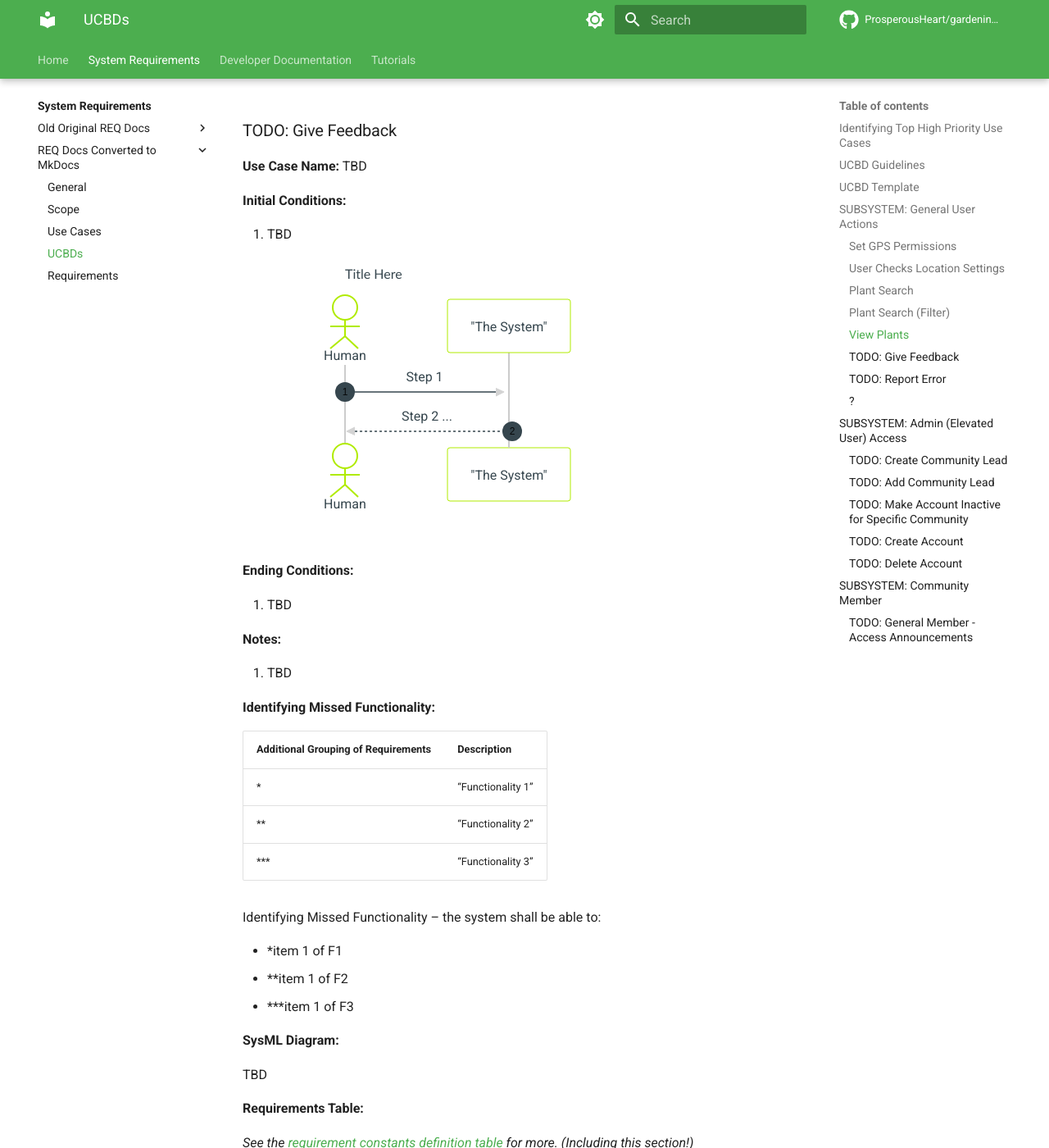
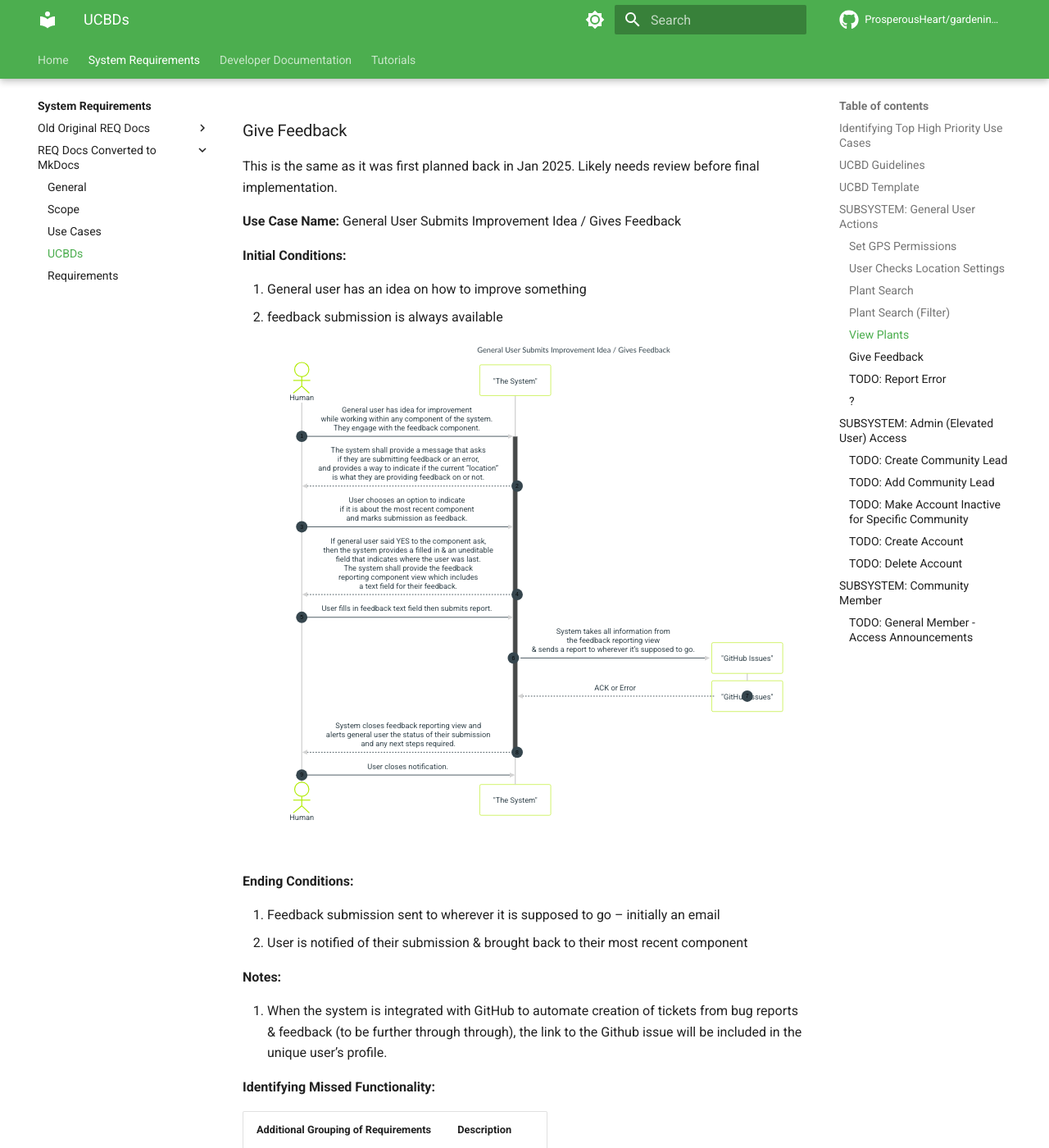
Before and after one commit to ProsperousHeart/gardening-app, an MkDocs documentation site: the page built from docs/requirements/REQ-000d_UCBDs.md, in a window 1280 px wide and 1400 px high, scrolled down 16140 px. Shown: the whole window at 82% size. Built offline with MkDocs 1.6.1 and Material for MkDocs 9.7.7, drawn with Linux system fonts in a browser that asks for light colours; plug-ins that fetch from the network failed and are left out; comment, search, counter and statistics services are not loaded.

Commit message:
add original feedback UCBD

````diff
--- a/docs/requirements/REQ-000d_UCBDs.md
+++ b/docs/requirements/REQ-000d_UCBDs.md
@@ -564,17 +564,21 @@ _See the [requirement constants definition table](./REQ-000e_Requirements.md) fo
 | --- | --- | --- | --- | --- | --- |
 | **System.COMPONENT** | FUNCTION | OR.X | ORX.Y | TBD | TBD |
 
-### TODO: Give Feedback
+### Give Feedback
 
-**Use Case Name:**  TBD
+This is the same as it was first planned back in Jan 2025. Likely needs review before final implementation.
+
+**Use Case Name:**  General User Submits Improvement Idea / Gives Feedback
 
 **Initial Conditions:**
 
-1. TBD
+1. General user has an idea on how to improve something
+2. feedback submission is always available
+
 
 ```mermaid
 ---
-title: Title Here
+title: General User Submits Improvement Idea / Gives Feedback
 config:
     theme: dark
 ---
@@ -583,18 +587,28 @@ sequenceDiagram
     actor User as Human
     participant System as "The System"
     %% links System: {"Requirements": ""}
-    User->>+System: Step 1
-    System-->>User: Step 2 ...
+    User->>+System: General user has idea for improvement<br>while working within any component of the system.<br>They engage with the feedback component.
+    System-->>User:  The system shall provide a message that asks<br>if they are submitting feedback or an error,<br>and provides a way to indicate if the current “location”<br>is what they are providing feedback on or not.
+    User->>System: User chooses an option to indicate<br>if it is about the most recent component<br>and marks submission as feedback.
+    System-->>User: If general user said YES to the component ask,<br>then the system provides a filled in & an uneditable<br>field that indicates where the user was last.<br>The system shall provide the feedback<br>reporting component view which includes<br>a text field for their feedback.
+    User->>System: User fills in feedback text field then submits report.
+    create participant GHI as "GitHub Issues"
+    System->>GHI: System takes all information from<br>the feedback reporting view<br>& sends a report to wherever it’s supposed to go.
+    destroy GHI
+    GHI-->>System: ACK or Error
+    System-->>-User: System closes feedback reporting view and<br>alerts general user the status of their submission<br>and any next steps required.
+    User->>System: User closes notification.
 ```
 <br>
 
 **Ending Conditions:**
 
-1. TBD
+1. Feedback submission sent to wherever it is supposed to go – initially an email
+2. User is notified of their submission & brought back to their most recent component
 
 **Notes:**
 
-1. TBD
+1. When the system is integrated with GitHub to automate creation of tickets from bug reports & feedback (to be further through through), the link to the Github issue will be included in the unique user’s profile.
 
 **Identifying Missed Functionality:**
 
````
